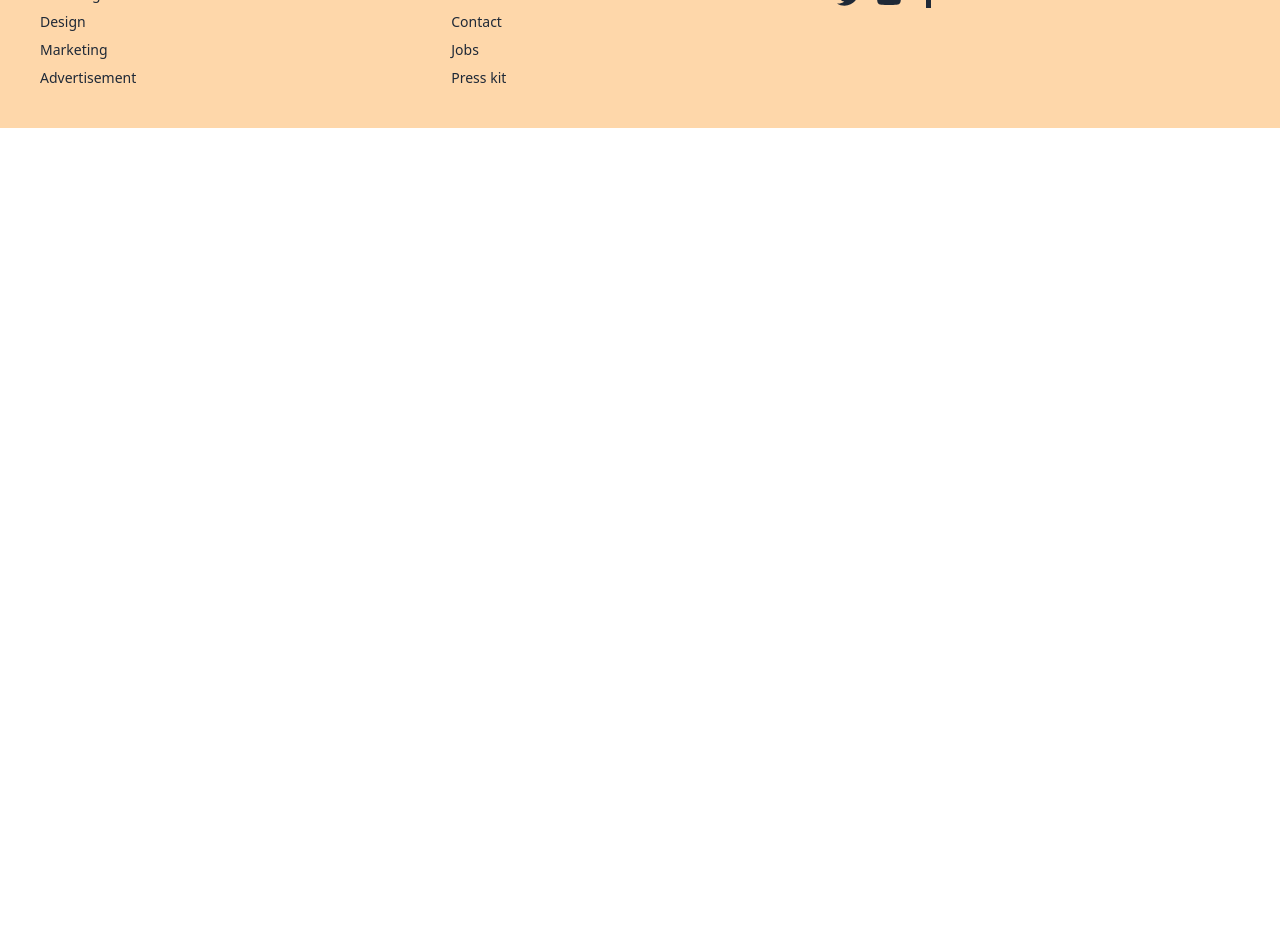
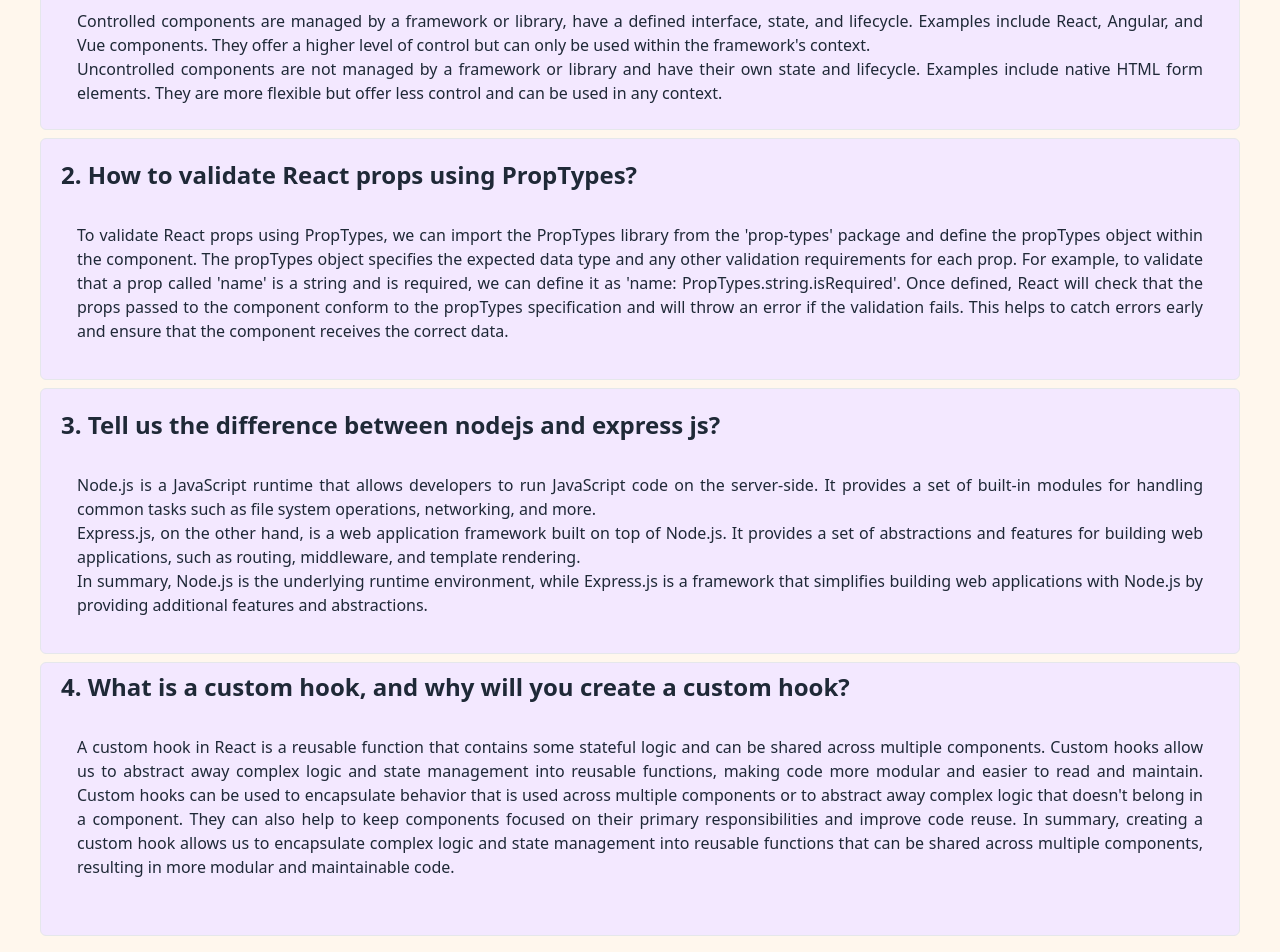
Before and after one commit to REFATBHUYAN/Food-Haven, a React (Vite) app: page /blog in a window 1280 px wide. Shown: the part 180-1132 px from the top of the page. Before the commit the page ends 800 px from the top, so only its background shows below. Built offline with nearby package versions, Linux system fonts and the light colour scheme; no server answers.

Commit message:
blog question and aswer added

```diff
--- a/src/Pages/Blog.jsx
+++ b/src/Pages/Blog.jsx
@@ -1,11 +1,84 @@
-import React from 'react';
+import React from "react";
 
 const Blog = () => {
-    return (
-        <div>
-            <h1>this is blog page</h1>
+  return (
+    <div className="max-w-full bg-orange-50">
+      <div className="max-w-7xl mx-auto p-10">
+        <div className="p-5 rounded-md border bg-purple-100 py-2 pt-5">
+          <h1 className="font-bold text-2xl mb-4">
+            1. Tell us the differences between uncontrolled and controlled
+            components.?
+          </h1>
+          <p className="text-justify p-4">
+            Controlled components are managed by a framework or library, have a
+            defined interface, state, and lifecycle. Examples include React,
+            Angular, and Vue components. They offer a higher level of control
+            but can only be used within the framework's context. <br></br>
+            Uncontrolled components are not managed by a framework or library
+            and have their own state and lifecycle. Examples include native HTML
+            form elements. They are more flexible but offer less control and can
+            be used in any context.
+          </p>
         </div>
-    );
+        <div className="p-5 rounded-md border bg-purple-100 my-2">
+          <h1 className="font-bold text-2xl mb-4">
+            2. How to validate React props using PropTypes?
+          </h1>
+          <p className="text-justify p-4">
+            To validate React props using PropTypes, we can import the PropTypes
+            library from the 'prop-types' package and define the propTypes
+            object within the component. The propTypes object specifies the
+            expected data type and any other validation requirements for each
+            prop. For example, to validate that a prop called 'name' is a string
+            and is required, we can define it as 'name:
+            PropTypes.string.isRequired'. Once defined, React will check that
+            the props passed to the component conform to the propTypes
+            specification and will throw an error if the validation fails. This
+            helps to catch errors early and ensure that the component receives
+            the correct data.
+          </p>
+        </div>
+        <div className="p-5 rounded-md border bg-purple-100 my-2">
+          <h1 className="font-bold text-2xl mb-4">
+            3. Tell us the difference between nodejs and express js?
+          </h1>
+          <p className="text-justify p-4">
+            Node.js is a JavaScript runtime that allows developers to run
+            JavaScript code on the server-side. It provides a set of built-in
+            modules for handling common tasks such as file system operations,
+            networking, and more. <br></br>
+            Express.js, on the other hand, is a web application framework built
+            on top of Node.js. It provides a set of abstractions and features
+            for building web applications, such as routing, middleware, and
+            template rendering.
+            <br />
+            In summary, Node.js is the underlying runtime environment, while
+            Express.js is a framework that simplifies building web applications
+            with Node.js by providing additional features and abstractions.
+          </p>
+        </div>
+        <div className="p-5 rounded-md border bg-purple-100 py-2 pb-10">
+          <h1 className="font-bold text-2xl mb-4">
+            4. What is a custom hook, and why will you create a custom hook?
+          </h1>
+          <p className="text-justify p-4">
+            A custom hook in React is a reusable function that contains some
+            stateful logic and can be shared across multiple components. Custom
+            hooks allow us to abstract away complex logic and state
+            management into reusable functions, making code more modular and
+            easier to read and maintain. Custom hooks can be used to encapsulate
+            behavior that is used across multiple components or to abstract away
+            complex logic that doesn't belong in a component. They can also help
+            to keep components focused on their primary responsibilities and
+            improve code reuse. In summary, creating a custom hook allows
+            us to encapsulate complex logic and state management into
+            reusable functions that can be shared across multiple components,
+            resulting in more modular and maintainable code.
+          </p>
+        </div>
+      </div>
+    </div>
+  );
 };
 
 export default Blog;
```
